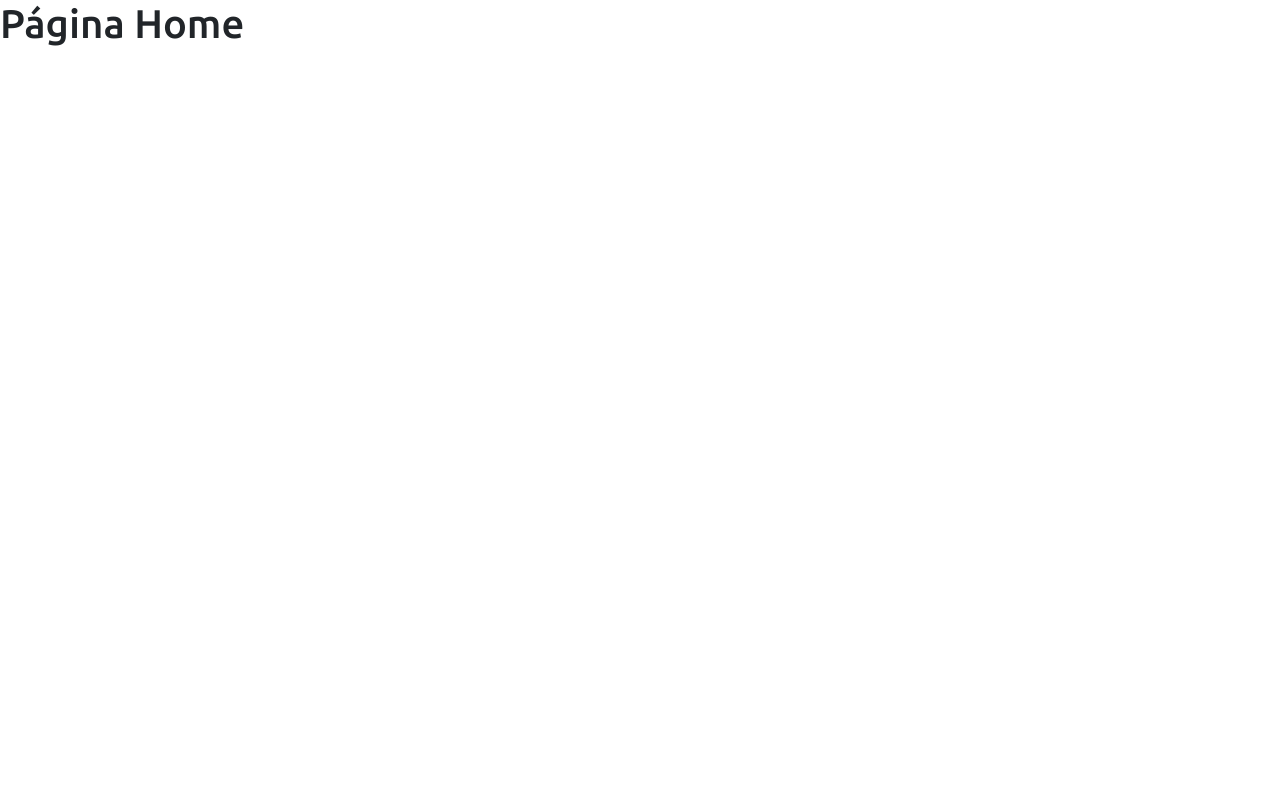
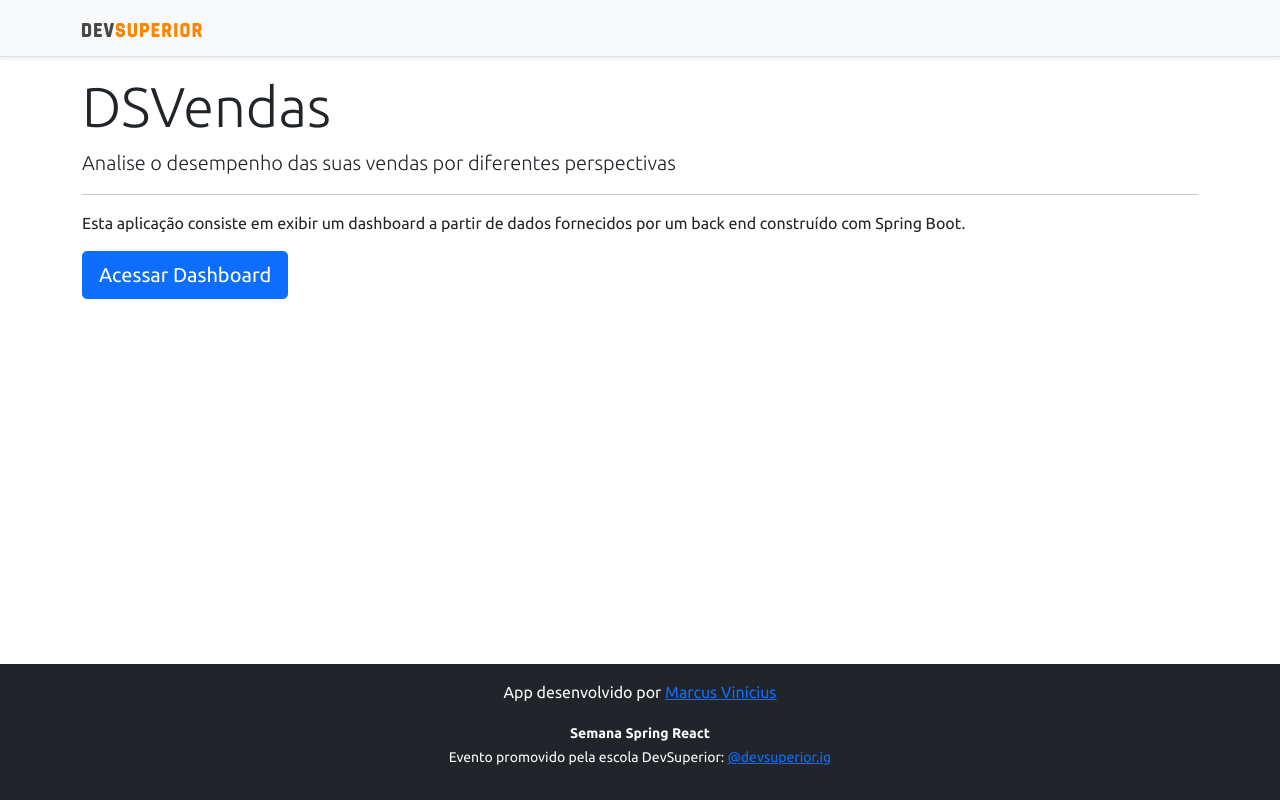
Before and after one commit to Marcusx11/projeto-sds3, a React (Create React App) app in the folder frontend/: page / in a window 1280 px wide. Built offline with nearby package versions, Linux system fonts and the light colour scheme.

Commit message:
feat:
página home e rotas para esta e a página de dashboard feitas

```diff
--- a/frontend/src/components/NavBar/index.tsx
+++ b/frontend/src/components/NavBar/index.tsx
@@ -1,12 +1,15 @@
 // Import do React não é mais necessário a partir da versão 17
-import ImgDsDark from "assets/img/ds-dark.svg"
+import ImgDsDark from "assets/img/ds-dark.svg";
+import { Link } from "react-router-dom";
 
 function NavBar() {
   return (
     <div className="d-flex flex-column flex-md-row align-items-center p-3 px-md-4 mb-3 bg-light border-bottom shadow-sm">
       <div className="container">
         <nav className="my-2 my-md-0 mr-md-3">
-          <img src={ImgDsDark} alt="DevSuperior" width="120" />
+          <Link to="/">
+            <img src={ImgDsDark} alt="DevSuperior" width="120" />
+          </Link>
         </nav>
       </div>
     </div>
--- a/frontend/src/pages/Home/index.tsx
+++ b/frontend/src/pages/Home/index.tsx
@@ -1,7 +1,28 @@
+import Footer from "components/Footer";
+import NavBar from "components/NavBar";
+import { Link } from "react-router-dom";
+
 const Home = () => {
   return (
     <>
-      <h1>Página Home</h1>
+      <NavBar />
+      <div className="container">
+        <div className="jumbotron">
+          <h1 className="display-4">DSVendas</h1>
+          <p className="lead">
+            Analise o desempenho das suas vendas por diferentes perspectivas
+          </p>
+          <hr />
+          <p>
+            Esta aplicação consiste em exibir um dashboard a partir de dados
+            fornecidos por um back end construído com Spring Boot.
+          </p>
+          <Link className="btn btn-primary btn-lg" to="/dashboard">
+              Acessar Dashboard
+          </Link>
+        </div>
+      </div>
+      <Footer />
     </>
   );
 };
```
